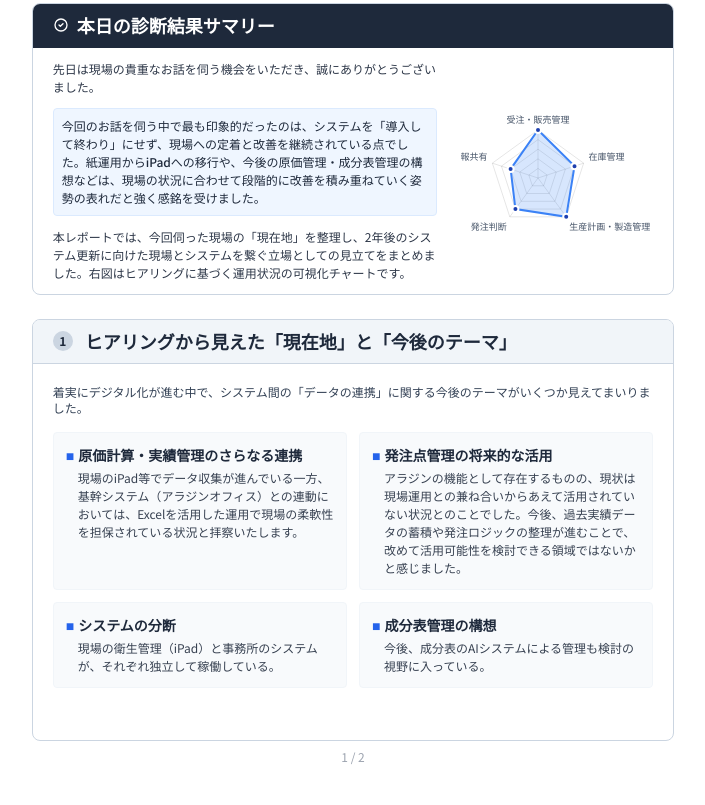
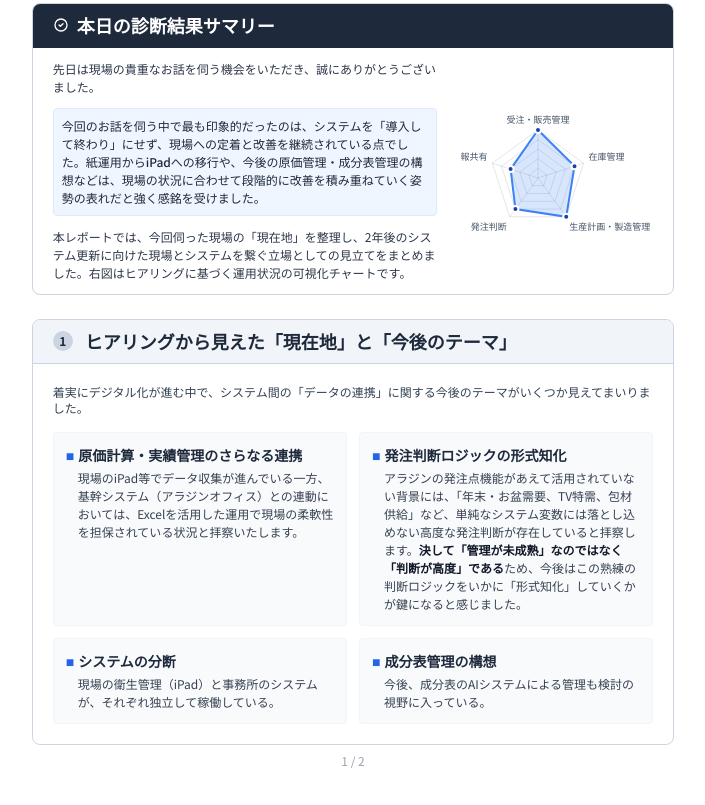
Before and after one commit to totototo0526/assessment, a plain HTML site: page report.html in a window 1280 px wide. Shown: the part 397-1202 px from the top of the page, without its empty margins (287-992 px from the left). Drawn offline with nearby package versions, Linux system fonts and the light colour scheme.

Commit message:
feat: refine order logic section to highlight sophisticated business decisions

```diff
--- a/report.html
+++ b/report.html
@@ -164,8 +164,8 @@
                         <p class="text-gray-700 text-xs ml-3 leading-normal">現場のiPad等でデータ収集が進んでいる一方、基幹システム（アラジンオフィス）との連動においては、Excelを活用した運用で現場の柔軟性を担保されている状況と拝察いたします。</p>
                     </div>
                     <div class="bg-slate-50 p-3 rounded border border-slate-100 h-full">
-                        <h3 class="font-bold text-slate-800 text-sm mb-1 flex items-center gap-1"><span class="text-blue-600">■</span> 発注点管理の将来的な活用</h3>
-                        <p class="text-gray-700 text-xs ml-3 leading-normal">アラジンの機能として存在するものの、現状は現場運用との兼ね合いからあえて活用されていない状況とのことでした。今後、過去実績データの蓄積や発注ロジックの整理が進むことで、改めて活用可能性を検討できる領域ではないかと感じました。</p>
+                        <h3 class="font-bold text-slate-800 text-sm mb-1 flex items-center gap-1"><span class="text-blue-600">■</span> 発注判断ロジックの形式知化</h3>
+                        <p class="text-gray-700 text-xs ml-3 leading-normal">アラジンの発注点機能があえて活用されていない背景には、「年末・お盆需要、TV特需、包材供給」など、単純なシステム変数には落とし込めない高度な発注判断が存在していると拝察します。<strong class="text-gray-900 font-bold">決して「管理が未成熟」なのではなく「判断が高度」である</strong>ため、今後はこの熟練の判断ロジックをいかに「形式知化」していくかが鍵になると感じました。</p>
                     </div>
                     <div class="bg-slate-50 p-3 rounded border border-slate-100 h-full">
                         <h3 class="font-bold text-slate-800 text-sm mb-1 flex items-center gap-1"><span class="text-blue-600">■</span> システムの分断</h3>
```
